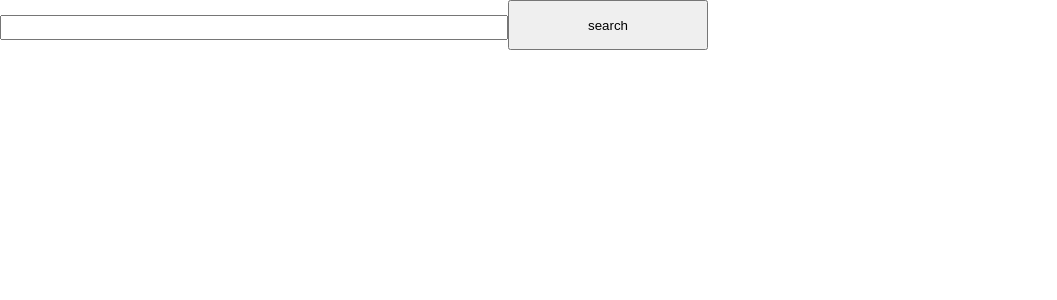
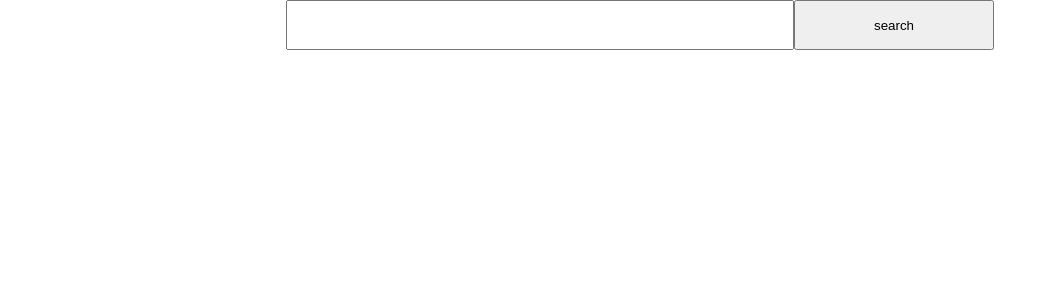
Before and after one commit to ruslaRuslan/react-for-me8_2, a React (Vite) app: page /github in a window 1280 px wide. Shown: the top 300 px of the page, without its empty margins (0-1057 px from the left). Built offline with nearby package versions, Linux system fonts and the light colour scheme.

Commit message:
style verdik github-a

```diff
--- a/src/pages/Github/index.module.css
+++ b/src/pages/Github/index.module.css
@@ -0,0 +1,4 @@
+.inputContainer{
+    display: flex;
+    justify-content: center;
+}
```
